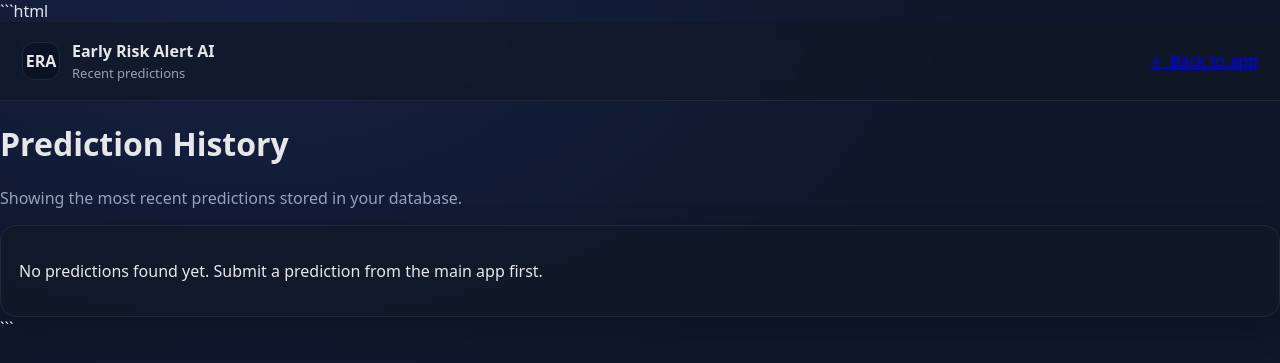
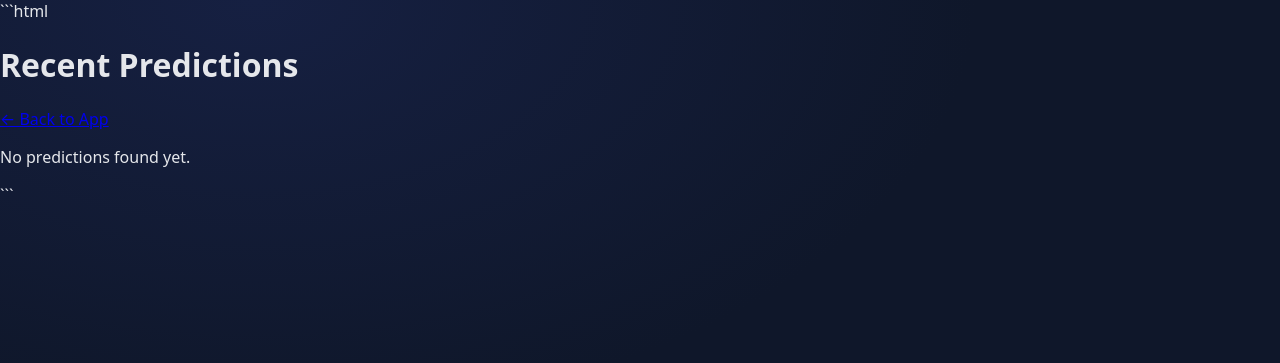
Before and after one commit to ayden611/early-risk-alert-ai, a Flask app: template templates/history.html in a window 1280 px wide. Shown: the top 363 px of the page. Run offline with Flask 3, Linux system fonts and the light colour scheme; the template is opened without the code that fills it, so the values that code supplies are empty; parts of the project's set-up code (start-up, migrations or seed data) failed here and were passed over.

Commit message:
Update history.html

````diff
--- a/templates/history.html
+++ b/templates/history.html
@@ -2,45 +2,28 @@
 <!DOCTYPE html>
 <html lang="en">
 <head>
-  <meta charset="UTF-8" />
-  <meta name="viewport" content="width=device-width, initial-scale=1.0" />
+    <meta charset="UTF-8">
     <title>Prediction History - Early Risk Alert AI</title>
     <link rel="stylesheet" href="{{ url_for('static', filename='style.css') }}">
 </head>
+<body>
 
-<body>
-  <div class="page">
-    <header class="topbar">
-      <div class="brand">
-        <div class="logo">ERA</div>
-        <div class="brand-text">
-          <div class="title">Early Risk Alert AI</div>
-          <div class="subtitle">Recent predictions</div>
-        </div>
-      </div>
+<div class="container">
+    <h1>Recent Predictions</h1>
 
-      <nav class="nav">
-        <a class="nav-link" href="{{ url_for('index') }}">← Back to app</a>
-      </nav>
-    </header>
-
-    <main class="content">
-      <h1 class="h1">Prediction History</h1>
-      <p class="muted">Showing the most recent predictions stored in your database.</p>
+    <a href="{{ url_for('home') }}" class="nav-link">← Back to App</a>
 
     {% if history and history|length > 0 %}
-        <div class="table-wrap">
-          <table class="table">
+        <table>
             <thead>
                 <tr>
                     <th>Date</th>
                     <th>Age</th>
                     <th>BMI</th>
                     <th>Exercise</th>
-                <th>Systolic</th>
-                <th>Diastolic</th>
+                    <th>BP</th>
                     <th>Heart Rate</th>
-                <th>Risk Class</th>
+                    <th>Risk</th>
                     <th>Probability</th>
                     <th>Confidence</th>
                 </tr>
@@ -52,24 +35,21 @@
                     <td>{{ row.age }}</td>
                     <td>{{ row.bmi }}</td>
                     <td>{{ row.exercise_level }}</td>
-                <td>{{ row.systolic_bp }}</td>
-                <td>{{ row.diastolic_bp }}</td>
+                    <td>{{ row.systolic_bp }}/{{ row.diastolic_bp }}</td>
                     <td>{{ row.heart_rate }}</td>
-                <td>{{ row.risk_label }}</td>
+                    <td>{{ row.risk_class }}</td>
                     <td>{{ row.probability }}%</td>
                     <td>{{ row.confidence }}%</td>
                 </tr>
                 {% endfor %}
             </tbody>
         </table>
+    {% else %}
+        <p>No predictions found yet.</p>
+    {% endif %}
+
 </div>
-      {% else %}
-        <div class="card empty">
-          <p>No predictions found yet. Submit a prediction from the main app first.</p>
-        </div>
-      {% endif %}
-    </main>
-  </div>
+
 </body>
 </html>
 ```
````
Lines whose indentation alone changed are shown as unchanged.
